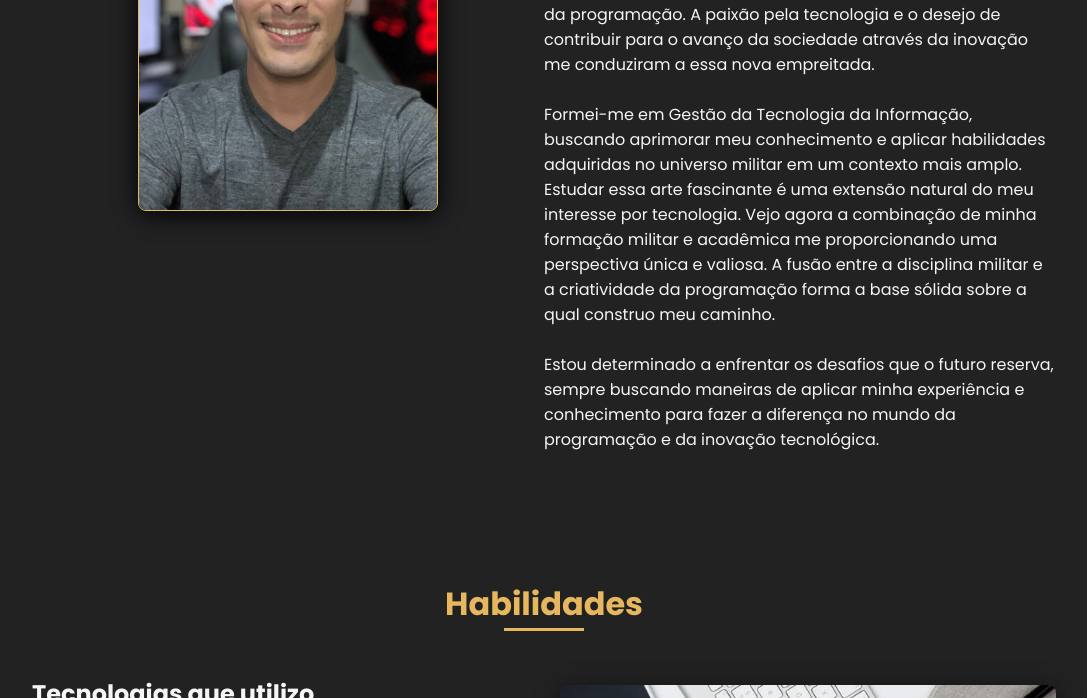
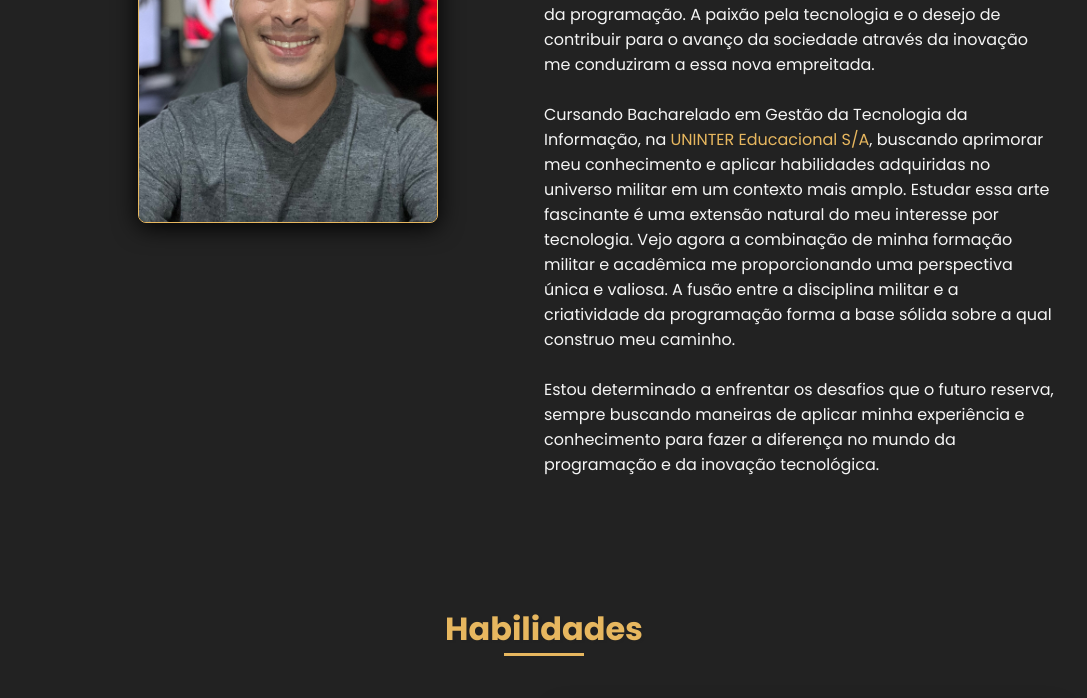
Before and after one commit to alaor-pereira/Portfolio, a plain HTML site: page index.html in a window 1280 px wide. Shown: the part 1360-2058 px from the top of the page, without its empty margins (96-1183 px from the left). Drawn offline with nearby package versions, Linux system fonts and the light colour scheme.

Commit message:
adição de link no texto

```diff
--- a/index.html
+++ b/index.html
@@ -85,7 +85,8 @@
                     <p class="about__text">Desde cedo, sempre nutri um profundo respeito pelo serviço à pátria, por isso trago em minha bagagem uma experiência única como militar da Força Aérea Brasileira (FAB). Ingressei em 2016 nas Forças Armadas com o intuito de contribuir para a defesa do meu país e desenvolver habilidades que, mais tarde, revelaram-se cruciais para minha jornada.<br>
                     <br>Ao longo dos 8 anos de serviço militar, aprendi valores fundamentais como disciplina, hierarquia, liderança, trabalho em equipe e resiliência, que moldaram minha personalidade e influenciaram as minhas escolhas.<br>
                     <br>Contudo, ao seguir novos rumos, minha curiosidade pela tecnologia falou mais alto. Com essa motivação, embarquei em uma jornada diferente, adentrando ao fascinante mundo da programação. A paixão pela tecnologia e o desejo de contribuir para o avanço da sociedade através da inovação me conduziram a essa nova empreitada.<br>
-                    <br>Formei-me em Gestão da Tecnologia da Informação, buscando aprimorar meu conhecimento e aplicar habilidades adquiridas no universo militar em um contexto mais amplo. Estudar essa arte fascinante é uma extensão natural do meu interesse por tecnologia. Vejo agora a combinação de minha formação militar e acadêmica me proporcionando uma perspectiva única e valiosa. A fusão entre a disciplina militar e a criatividade da programação forma a base sólida sobre a qual construo meu caminho.<br>
+                    <br>Cursando Bacharelado em Gestão da Tecnologia da Informação, na
+                    <a href="https://www.uninter.com/" target="_blank" rel="external" class="text_link">UNINTER Educacional S/A</a>, buscando aprimorar meu conhecimento e aplicar habilidades adquiridas no universo militar em um contexto mais amplo. Estudar essa arte fascinante é uma extensão natural do meu interesse por tecnologia. Vejo agora a combinação de minha formação militar e acadêmica me proporcionando uma perspectiva única e valiosa. A fusão entre a disciplina militar e a criatividade da programação forma a base sólida sobre a qual construo meu caminho.<br>
                     <br>Estou determinado a enfrentar os desafios que o futuro reserva, sempre buscando maneiras de aplicar minha experiência e conhecimento para fazer a diferença no mundo da programação e da inovação tecnológica.</p>
                 </div>
             </div>
--- a/style.css
+++ b/style.css
@@ -290,6 +290,14 @@ p::selection {
     border-radius: .5rem;
     border: 1px solid var(--first-color);
     box-shadow: 0px 4px 25px rgba(0, 0, 0, 1);
+}
+.text_link{
+    text-decoration: none;
+    color: var(--first-color);
+    text-shadow: 1px 1px 1px var(--third-color);
+}
+.text_link:hover{
+    color: aqua;
 }
 
 /*=============== HABILIDADES ===============*/
```
